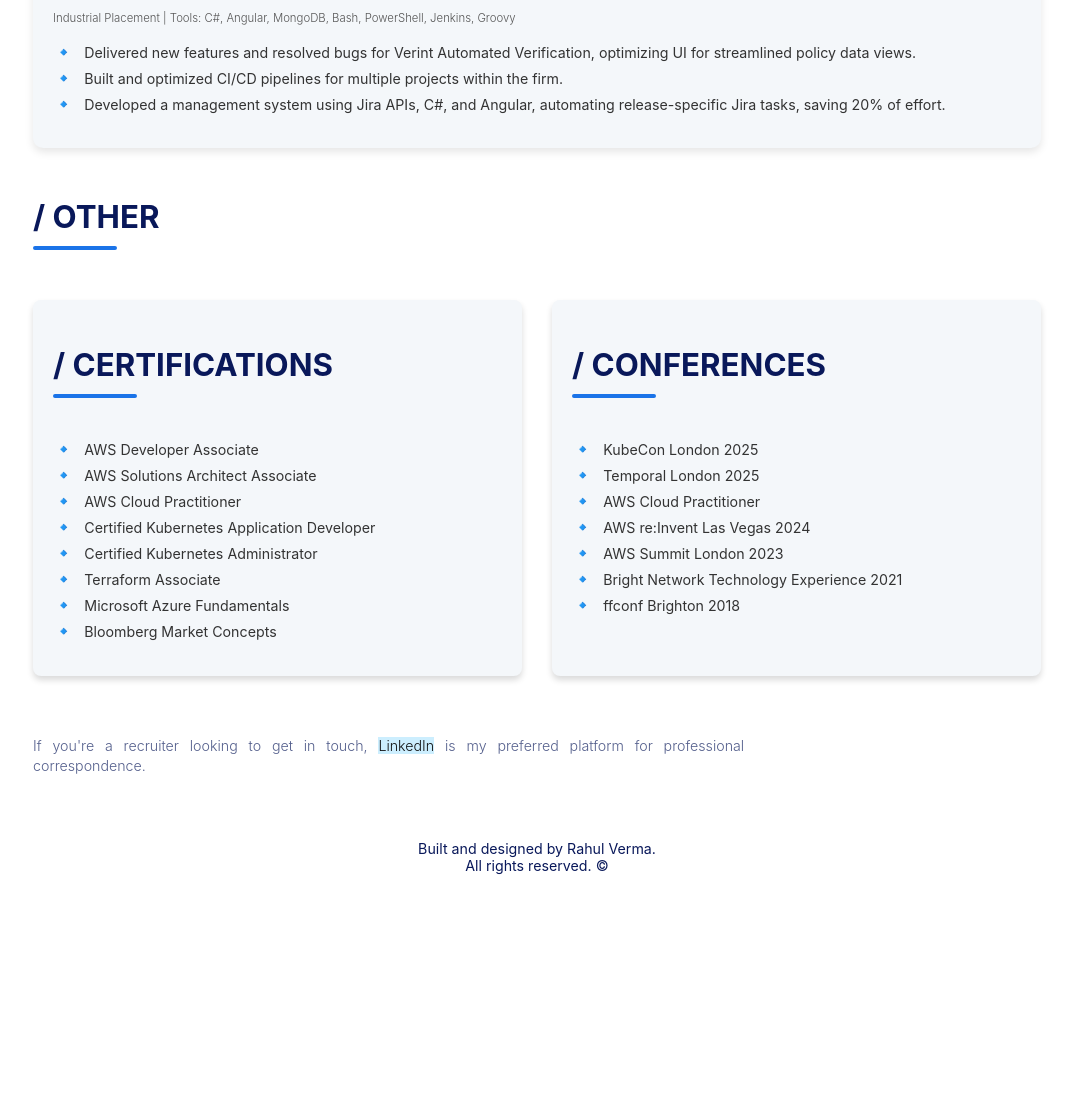
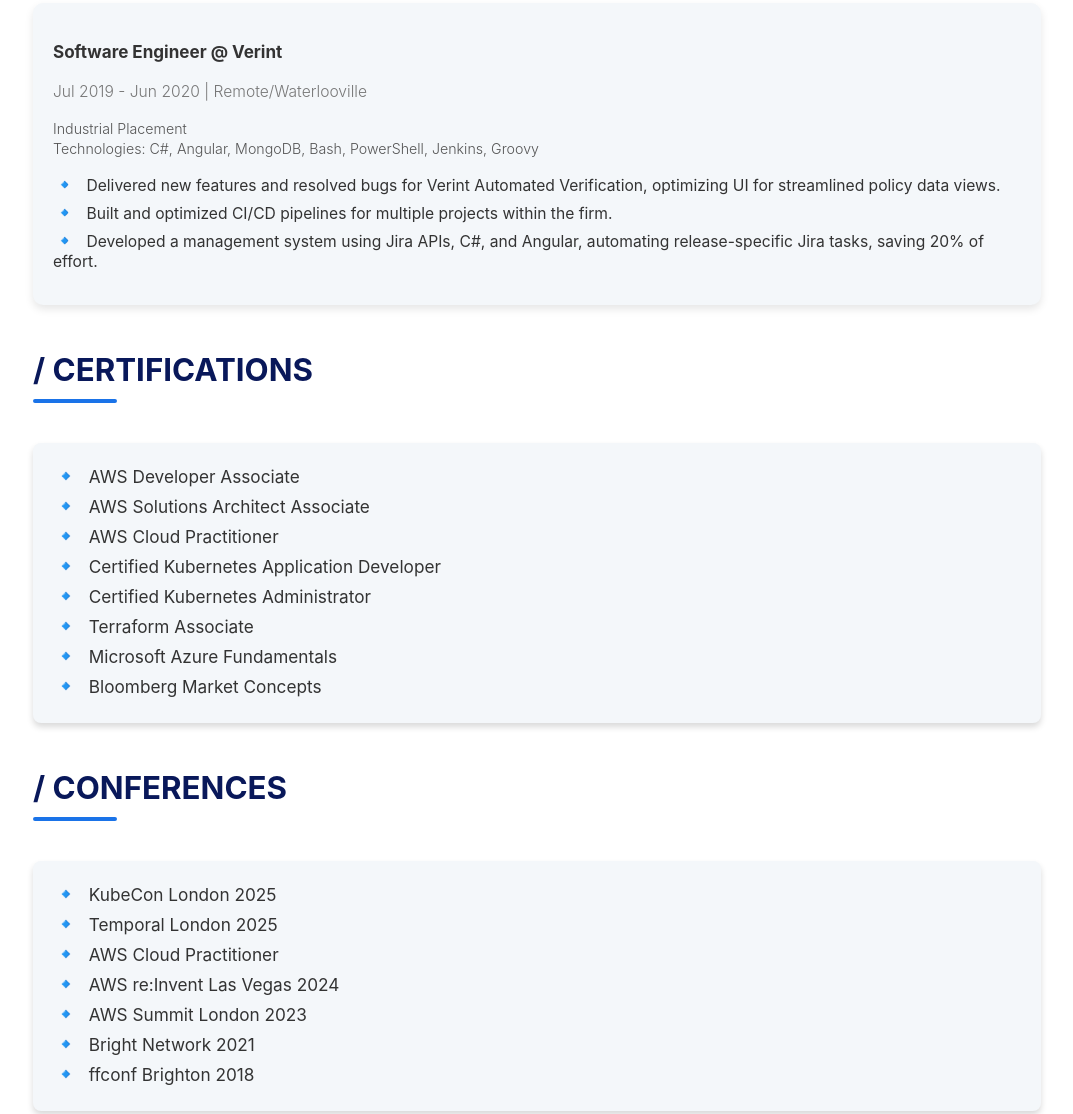
Before and after one commit to rahul2999/website, a plain HTML site: page index.html in a window 1280 px wide. Shown: the part 1591-2705 px from the top of the page, without its empty margins (103-1176 px from the left). Before the commit the page ends 2513 px from the top, so only its background shows below. Drawn offline with Linux system fonts and the light colour scheme.

Commit message:
update style

```diff
--- a/index.html
+++ b/index.html
@@ -46,6 +46,7 @@
             }
         #intro {
             display: flex;
+            padding-top: 20px;
         }
         #gif {
             filter: invert();
@@ -70,7 +71,7 @@
             align-items: center;
             width: 35%;
             margin: 5px 5px;
-            font-size: 1.2em;
+            font-size: 1.3em;
             padding-left: 35px; /* Space for custom bullet */
             position: relative;
         }
@@ -86,7 +87,9 @@
 
         /* experience section */
         #experience {
-            margin: 50px 0;
+            margin: 0px 0;
+            justify-content: space-between; /* Space between the two sections */
+            gap: 30px;
         }
         .divider {
             width: 80px;
@@ -121,11 +124,11 @@
             padding-bottom: 0;
         }
         .duration {
-            font-size: 1em;
+            font-size: 1.1em;
             color: #777;
         }
         .technologies {
-            font-size: 0.8em;
+            font-size: 1em;
             color: #555;
         }
         ul {
@@ -133,7 +136,7 @@
             padding-left: 0;
         }
         ul li {
-            font-size: 1em;
+            font-size: 1.1em;
             color: #333;
             margin-bottom: 5px;
         }
@@ -144,16 +147,9 @@
             color: #1a73e8;
         }
 
-        /* other section */
-        #other {
-            margin: 50px 0;
-            color: #333;
-            border-radius: 10px;
-            display: flex;
-            justify-content: space-between; /* Space between the two sections */
-            gap: 30px;
-        }
-        .certifications, .conferences {
+        /* certification and conference section */
+        #certification ul, #conference ul {
+            font-size: 1.1em;
             padding: 20px;
             border-radius: 8px;
             background: #f4f7fa;
@@ -163,7 +159,7 @@
 
          /* recruiter section */
         #recruiter {
-            padding-top: 10px;
+            padding-top: 20px;
             font-size: 1em;
         }
 
@@ -171,7 +167,7 @@
         #footer {
             color: #09185a;
             text-align: center;
-            padding-top: 50px;
+            padding-top: 30px;
             font-size: 1em;
             position: relative;
             width: 100%;
@@ -183,6 +179,7 @@
             color: #09185a;
             font-weight: bold;
             text-transform: uppercase;
+            padding-top: 20px;
             margin-bottom: 10px;
         }
         p {
@@ -215,11 +212,8 @@
                 object-fit: scale-down;
             }
             .experience-item {
-                min-width: 100%; /* Ensure it takes up the full width */
-                margin-bottom: 20px; /* Add space between the experience items */
-            }
-            #other {
                 flex-direction: column; /* Stack the sections on smaller screens */
+                min-width: 200px;
             }
         }
     </style>
@@ -261,7 +255,7 @@
             </p>
             <p> Here are some technologies I have been working with:
                 <ul id="tech-stack">
-                    <li>Java (Spring boot)</li>
+                    <li>Java</li>
                     <li>Python</li>
                     <li>AWS</li>
                     <li>PostgreSQL</li>
@@ -303,7 +297,7 @@
               <div class="experience-item">
                 <p class="role">Software Engineer @ Verint</p>
                 <p class="duration">Jul 2019 - Jun 2020 | Remote/Waterlooville</p>
-                <p class="technologies">Industrial Placement | Tools: C#, Angular, MongoDB, Bash, PowerShell, Jenkins, Groovy</p>
+                <p class="technologies">Industrial Placement <br> Technologies: C#, Angular, MongoDB, Bash, PowerShell, Jenkins, Groovy</p>
                 <ul>
                   <li>Delivered new features and resolved bugs for Verint Automated Verification, optimizing UI for streamlined policy data views.</li>
                   <li>Built and optimized CI/CD pipelines for multiple projects within the firm.</li>
@@ -314,10 +308,7 @@
         </div>
 
 
-          <h2>/ other</h2>
-          <hr class="divider">
-          <div id="other">
-            <div class="certifications">
+        <div id="certification">
             <h2>/ certifications</h2>
             <hr class="divider">
             <ul>
@@ -331,7 +322,8 @@
                 <li>Bloomberg Market Concepts</li>
             </ul>
         </div>
-            <div class="conferences">
+
+        <div id="conference">
             <h2>/ conferences</h2>
             <hr class="divider">
             <ul>
@@ -340,10 +332,9 @@
                 <li>AWS Cloud Practitioner</li>
                 <li>AWS re:Invent Las Vegas 2024</li>
                 <li>AWS Summit London 2023</li>
-                    <li>Bright Network Technology Experience 2021</li>
+                <li>Bright Network 2021</li>
                 <li>ffconf Brighton 2018</li>
             </ul>
-            </div>
         </div>
 
         <p id="recruiter">
```
Lines whose indentation alone changed are shown as unchanged.
